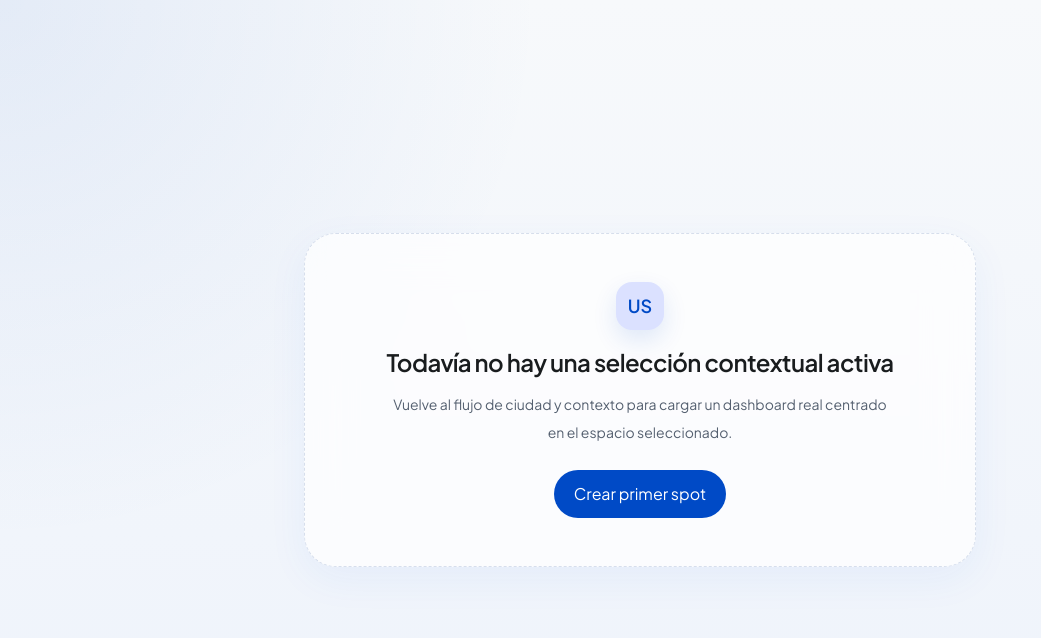
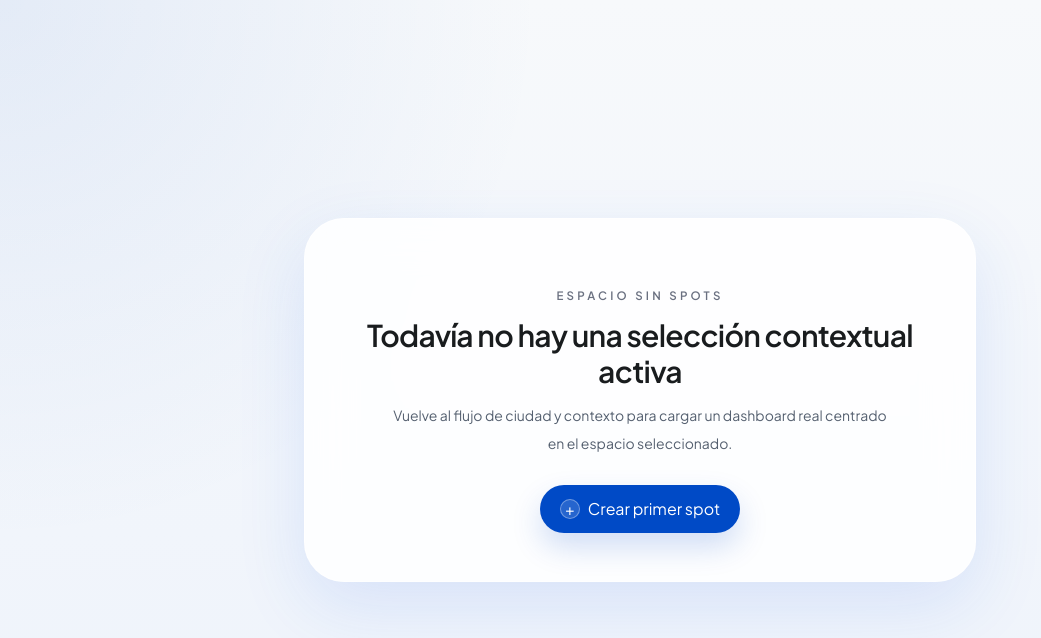
Before and after one commit to jesusdcantillo/uspot, a Next.js app in the folder frontend/: page /dashboard in a window 1280 px wide. Shown: the top 638 px of the page, without its empty margins (0-1041 px from the left). Built offline with nearby package versions, Linux system fonts and the light colour scheme; no server answers.

Commit message:
Actualizar terminología de “contexto” a “espacio” en los componentes DashboardEmptyState y DashboardSpotsBar.

```diff
--- a/frontend/components/dashboard/spots/dashboard-empty-state.tsx
+++ b/frontend/components/dashboard/spots/dashboard-empty-state.tsx
@@ -16,24 +16,31 @@ export function DashboardEmptyState({
   disabled = true,
 }: DashboardEmptyStateProps) {
   return (
-    <section className="mx-auto flex w-full max-w-2xl items-center justify-center rounded-[2rem] border border-dashed border-[#d6deec] bg-white/70 px-6 py-12 text-center shadow-[0_12px_40px_rgba(37,99,235,0.06)] backdrop-blur-xl">
-      <div className="max-w-lg">
-        <div className="mx-auto flex h-12 w-12 items-center justify-center rounded-2xl bg-[#dbe1ff] text-lg font-semibold text-[#004ac6] shadow-[0_10px_24px_rgba(0,74,198,0.12)]">
-          US
-        </div>
-        <h2 className="mt-4 text-2xl font-semibold tracking-tight text-[#191c1e]">
+    <section className="mx-auto flex w-full max-w-2xl items-center justify-center rounded-[2.5rem] border border-white/60 bg-white/85 px-6 py-12 text-center shadow-[0_24px_70px_rgba(37,99,235,0.12)] backdrop-blur-xl sm:px-10">
+      <div className="max-w-xl">
+        <p className="mt-5 text-[0.72rem] font-semibold uppercase tracking-[0.28em] text-[#6a7080]">
+          Espacio sin spots
+        </p>
+        <h2 className="mt-3 text-2xl font-semibold tracking-tight text-[#191c1e] sm:text-3xl">
           {title}
         </h2>
-        <p className="mt-3 text-sm leading-7 text-[#556070]">{description}</p>
+        <p className="mx-auto mt-3 max-w-lg text-sm leading-7 text-[#556070]">
+          {description}
+        </p>
 
         <button
           type="button"
           onClick={onAction}
           disabled={disabled}
-          className={`mt-6 inline-flex items-center justify-center rounded-full bg-[#004ac6] px-5 py-3 text-sm font-semibold text-white ${
-            disabled ? "cursor-not-allowed opacity-70" : "hover:brightness-95"
+          className={`mt-7 inline-flex items-center justify-center rounded-full bg-[#004ac6] px-5 py-3 text-sm font-semibold text-white shadow-[0_14px_30px_rgba(0,74,198,0.18)] transition ${
+            disabled
+              ? "cursor-not-allowed opacity-70"
+              : "hover:-translate-y-0.5 hover:bg-[#2563eb] hover:shadow-[0_18px_34px_rgba(0,74,198,0.22)]"
           }`}
         >
+          <span className="mr-2 inline-flex h-5 w-5 items-center justify-center rounded-full border border-white/35 bg-white/15 text-[0.95rem] leading-none text-white">
+            +
+          </span>
           {actionLabel}
         </button>
       </div>
--- a/frontend/components/dashboard/spots/dashboard-spots-bar.tsx
+++ b/frontend/components/dashboard/spots/dashboard-spots-bar.tsx
@@ -15,7 +15,7 @@ export function DashboardSpotsBar({ spots }: DashboardSpotsBarProps) {
             Spots destacados
           </p>
           <h2 className="mt-1 text-lg font-semibold tracking-tight text-[#191c1e]">
-            Explora el contexto
+            Explora el espacio
           </h2>
         </div>
 
@@ -60,7 +60,7 @@ export function DashboardSpotsBar({ spots }: DashboardSpotsBarProps) {
                   <p className="mt-1 truncate text-xs leading-5 text-[#6a7080]">
                     {spot.address ??
                       spot.category.description ??
-                      "Spot contextual"}
+                      "Spot del espacio"}
                   </p>
                 </div>
 
```
